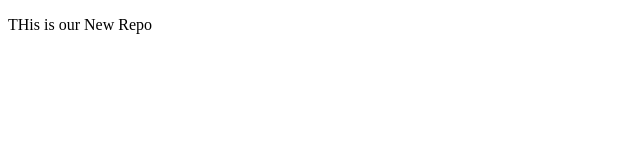
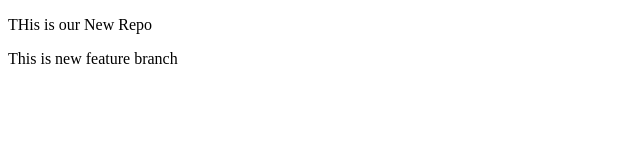
Before and after one commit to venkateshkale28/LocalRepo, a plain HTML site: page index.html in a window 1280 px wide. Shown: the whole page, without its empty margins (0-640 px from the left). Drawn offline with Linux system fonts and the light colour scheme.

Commit message:
Add new feature

```diff
--- a/index.html
+++ b/index.html
@@ -7,5 +7,6 @@
 </head>
 <body>
     <p>THis is our New Repo</p>
+    <p>This is new feature branch</p>
 </body>
 </html>
```
